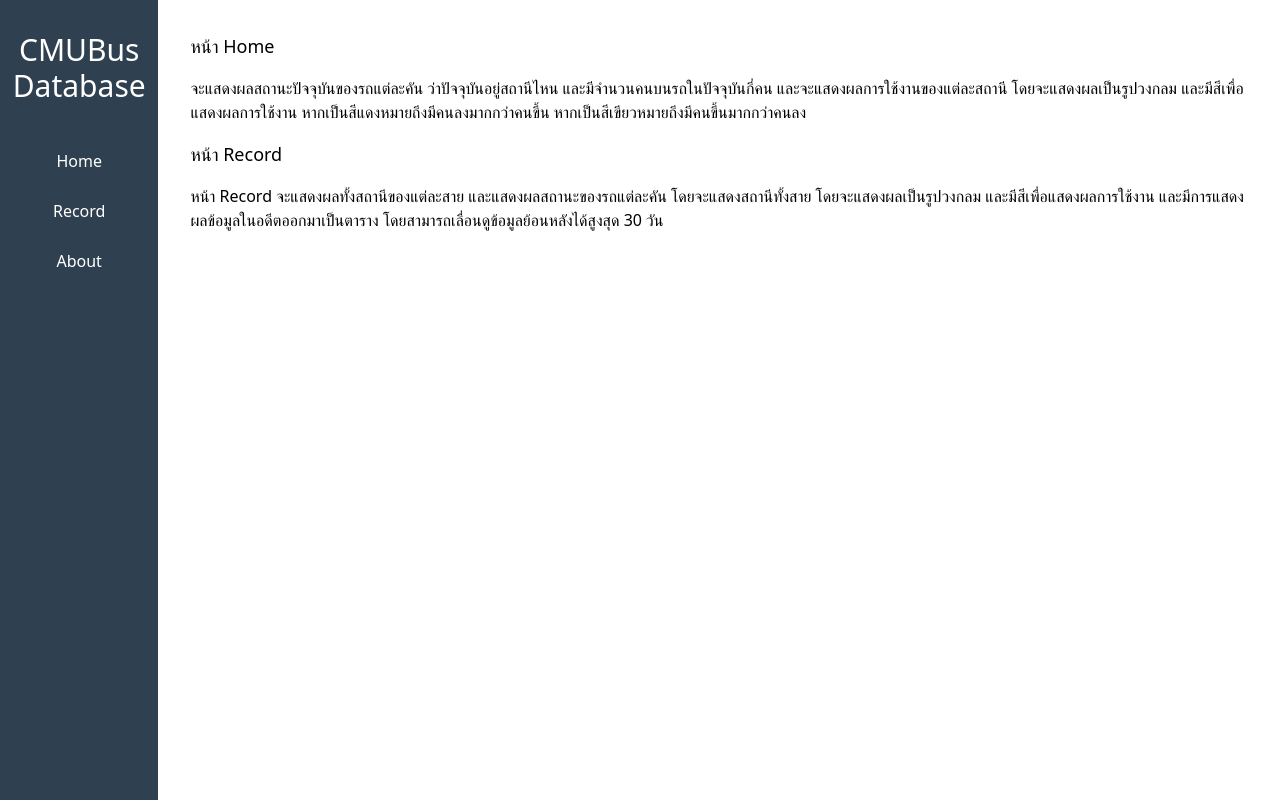
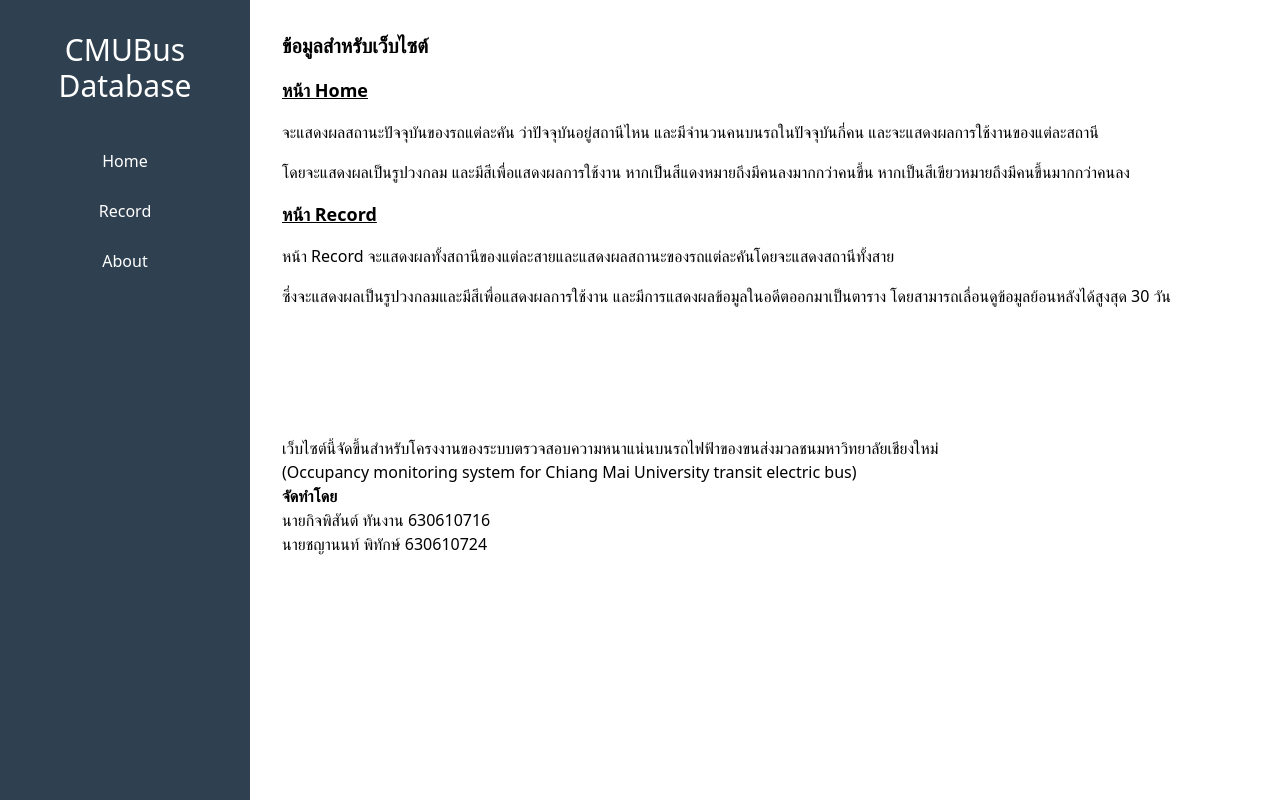
Before and after one commit to DifficultIV/261492-Occupancy-monitoring, a React (Create React App) app in the folder react-app/: page /about in a window 1280 px wide. Shown: the top 800 px of the page. Built offline with nearby package versions, Linux system fonts and the light colour scheme.

Commit message:
fix layout

```diff
--- a/react-app/src/App.css
+++ b/react-app/src/App.css
@@ -10,7 +10,7 @@
 }
 .Sidebar {
   width: 250px;
-  height: 1100px;
+  height: 1300px;
   background-color: #2F4050;
 }
 .SidebarList {
--- a/react-app/src/pages/About.js
+++ b/react-app/src/pages/About.js
@@ -6,18 +6,30 @@
             <div className='flex'>
                 <Sidebar />
                 {/* <h1 className='m-8'>เว็บไซต์นี้จัดทำขึ้นเพื่อโครงงาน</h1> */}
-                <div className='m-8'>
-                    <h1 className='text-lg'>
+                <div className='m-8 '>
+
+                    <h1 className='text-xl font-bold'>ข้อมูลสำหรับเว็บไซต์</h1>
+                    <h1 className='text-lg mt-4 underline font-bold'>
                         หน้า Home
                     </h1>
                     <p className='text-wrap mt-4'>จะแสดงผลสถานะปัจจุบันของรถแต่ละคัน ว่าปัจจุบันอยู่สถานีไหน และมีจำนวนคนบนรถในปัจจุบันกี่คน
-                        และจะแสดงผลการใช้งานของแต่ละสถานี โดยจะแสดงผลเป็นรูปวงกลม และมีสีเพื่อแสดงผลการใช้งาน หากเป็นสีแดงหมายถึงมีคนลงมากกว่าคนขึ้น
+                        และจะแสดงผลการใช้งานของแต่ละสถานี </p>
+                    <p className='text-wrap mt-4'>โดยจะแสดงผลเป็นรูปวงกลม และมีสีเพื่อแสดงผลการใช้งาน หากเป็นสีแดงหมายถึงมีคนลงมากกว่าคนขึ้น
                         หากเป็นสีเขียวหมายถึงมีคนขึ้นมากกว่าคนลง</p>
-                    <h1 className='text-lg mt-4'>
+                    <h1 className='text-lg mt-4 underline font-bold'>
                         หน้า Record
                     </h1>
-                    <h1 className='mt-4'>หน้า Record จะแสดงผลทั้งสถานีของแต่ละสาย และแสดงผลสถานะของรถแต่ละคัน โดยจะแสดงสถานีทั้งสาย โดยจะแสดงผลเป็นรูปวงกลม และมีสีเพื่อแสดงผลการใช้งาน
-                        และมีการแสดงผลข้อมูลในอดีตออกมาเป็นตาราง โดยสามารถเลื่อนดูข้อมูลย้อนหลังได้สูงสุด 30 วัน</h1>
+                    <p className='mt-4 text-wrap'>หน้า Record จะแสดงผลทั้งสถานีของแต่ละสายและแสดงผลสถานะของรถแต่ละคันโดยจะแสดงสถานีทั้งสาย </p>
+                    <p className='mt-4 text-wrap'>ซึ่งจะแสดงผลเป็นรูปวงกลมและมีสีเพื่อแสดงผลการใช้งาน
+                        และมีการแสดงผลข้อมูลในอดีตออกมาเป็นตาราง โดยสามารถเลื่อนดูข้อมูลย้อนหลังได้สูงสุด 30 วัน</p>
+
+                    <div className='text-wrap mt-32'>
+                        <h1>เว็บไซต์นี้จัดขึ้นสำหรับโครงงานของระบบตรวจสอบความหนาแน่นบนรถไฟฟ้าของขนส่งมวลชนมหาวิทยาลัยเชียงใหม่ </h1>
+                        <p>(Occupancy monitoring system for Chiang Mai University transit electric bus)</p>
+                        <p className='font-bold'>จัดทำโดย</p>
+                        <p>นายกิจพิสันต์ ทันงาน 630610716</p>
+                        <p>นายชญานนท์ พิทักษ์ 630610724</p>
+                    </div>
                 </div>
 
             </div>
--- a/react-app/src/pages/Home.js
+++ b/react-app/src/pages/Home.js
@@ -32,24 +32,19 @@
                     </div>
                     {data.map((item, i) => (
                         <div key={i} className='grid grid-cols-3'>
-                            <div className='flex-col justify-between w-auto h-fit m-8'>รถ</div>
-                            <div className='flex-col justify-between w-auto h-fit m-8'>สถานี</div>
-                            <div className='flex-col justify-between w-auto h-fit m-8'>จำนวนคนบนรถ</div>
-                            <div className='border-4 rounded-md flex-col justify-between w-auto h-fit bg-gray-200 m-8 text-center'>{item.busid}</div>
-                            <div className='border-4 rounded-md flex-col justify-between w-auto h-fit bg-gray-200 m-8 text-center'>{item.station}</div>
-                            <div className='border-4 rounded-md flex-col justify-between w-auto h-fit bg-gray-200 m-8 text-center'>{item.current}/12</div>
+                            <div className='flex justify-center w-auto h-fit m-8 font-bold'>รถ</div>
+                            <div className='flex justify-center w-auto h-fit m-8 font-bold'>สถานี</div>
+                            <div className='flex justify-center w-auto h-fit m-8 font-bold'>จำนวนคนบนรถ</div>
+                            <div className='border-4 rounded-md flex-col justify-between w-auto h-8 bg-gray-200 m-8 text-center'>{item.busid}</div>
+                            <div className='border-4 rounded-md flex-col justify-between w-auto h-8 bg-gray-200 m-8 text-center'>{item.station}</div>
+                            <div className='border-4 rounded-md flex-col justify-between w-auto h-8 bg-gray-200 m-8 text-center'>{item.current}/12</div>
                         </div>
                     )
                     )}
 
-                    {/* <div className='grid grid-cols-3'>
-                        <div className='border-4 rounded-md flex-col justify-between w-auto h-fit bg-gray-200 m-8'>คันที่ 2</div>
-                        <div className='border-4 rounded-md flex-col justify-between w-auto h-fit bg-gray-200 m-8'>สถานีที่ 2</div>
-                        <div className='border-4 rounded-md flex-col justify-between w-auto h-fit bg-gray-200 m-8'>8/12</div>
-                    </div> */}
                     <div>
                         <div className='flex-col justify-between w-auto h-fit m-8'>การใช้งานแต่ละสถานี</div>
-                        <div className='grid grid-cols-4 gap-y-12'>
+                        <div className='grid grid-cols-4 gap-y-12 ml-8'>
                             {
                                 recdata.map((item, i) => (
                                     <div key={i}>
--- a/react-app/src/pages/Record.js
+++ b/react-app/src/pages/Record.js
@@ -80,65 +80,28 @@
                             <DropdownBus />
                         </div>
                     </div>
-                    {/* { (line == "เลือกสาย"  || line === "สายที่ 1") && ( */}
                     <div>
                         <div className='mt-4 mb-4'>สาย 3</div>
                         <div className='ml-8'>
-                            {/* <p>ขึ้น</p>
-                            <p>ลง</p>
-                            <p>เหลือ</p> */}
                         </div>
                         <div className='flex'>
                             <div className='flex items-center mt-8'>
                                 <div className='mr-4 '>คันที่ 1</div>
-                                {
+                                <div className='grid grid-cols-4'>
+                                                                    {
                                     db.map((item, i) => (
                                         <div key={i} className='m-2'>
                                             <p className='text-center'>ขึ้น:  {item.in}</p>
                                             <p className='text-center'>ลง:  {item.out}</p>
-                                            <p className='text-center'>ขึ้น:  {item.current}</p>
+                                            <p className='text-center'>คงเหลือ:  {item.current}</p>
                                             <Heatmap data={item} />
                                             <p className='text-wrap text-center'>{item.station}</p>
                                         </div>
 
                                     ))
                                 }
-                                {/* <div className=''>
-                                    <p>ขึ้น</p>
-                                    <p>ลง</p>
-                                    <p>เหลือ</p>
-                                    <div className='rounded-full border-2 w-20 h-20 border-black bg-black mx-auto'></div>
                                 </div>
-                                <div>
-                                    <div className='w-10 h-2 border-4 border-black bg-black mx-auto'></div>
-                                </div>
-                                <div>
-                                    <p>ขึ้น</p>
-                                    <p>ลง</p>
-                                    <p>เหลือ</p>
-                                    <div className='rounded-full border-4 w-16 h-16 border-black bg-black mx-auto'></div>
-                                </div>
-                                <div>
-                                    <div className='w-10 h-2 border-4 border-black bg-black mx-auto'></div>
-                                </div>
-                                <div>
-                                    <p>ขึ้น</p>
-                                    <p>ลง</p>
-                                    <p>เหลือ</p>
-                                    <div className='rounded-full border-4 w-14 h-14 border-black bg-black mx-auto'></div>
-                                </div>
-                                <div>
-                                    <div className='w-10 h-2 border-4 border-black bg-black mx-auto'></div>
-                                </div>
-                                <div>
-                                    <p>ขึ้น</p>
-                                    <p>ลง</p>
-                                    <p>เหลือ</p>
-                                    <div className='rounded-full border-4 w-12 h-12 border-black bg-black mx-auto'></div>
-                                </div>
-                                <div>
-                                    <div className='w-10 h-2 border-4 border-black bg-black mx-auto mt-16'></div>
-                                </div> */}
+
                             </div>
 
                         </div>
@@ -165,7 +128,7 @@
                                 ))
                             }
                         </div>
-                        <div className=''>
+                        <div className='mt-4'>
                             <div className='flex justify-center'>
                                 <p className=' border-2 border-black w-16 h-7 text-center'>bus_id </p>
                                 <p className=' border-2 border-black w-24 h-7 text-center'>date </p>
```
